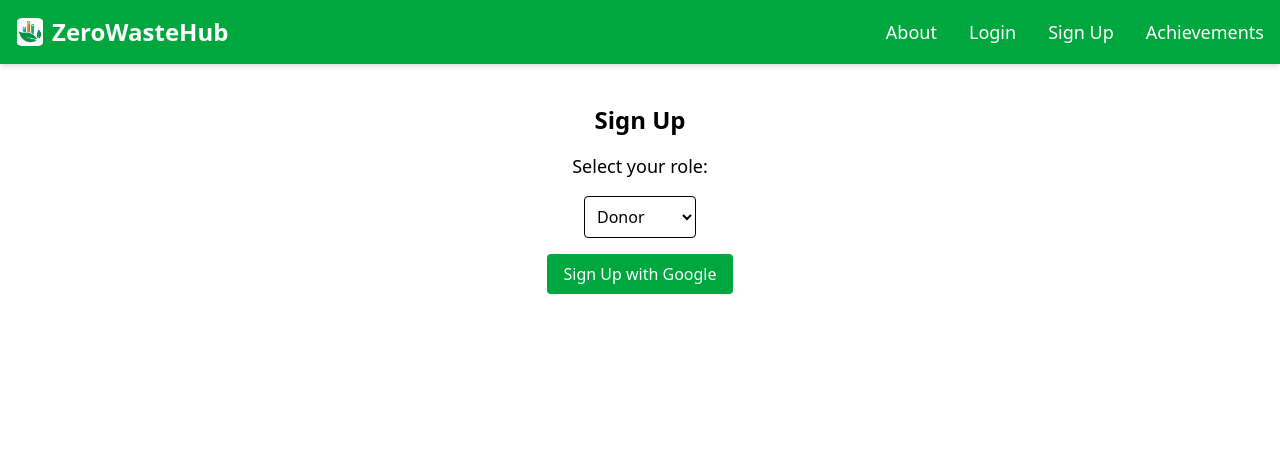
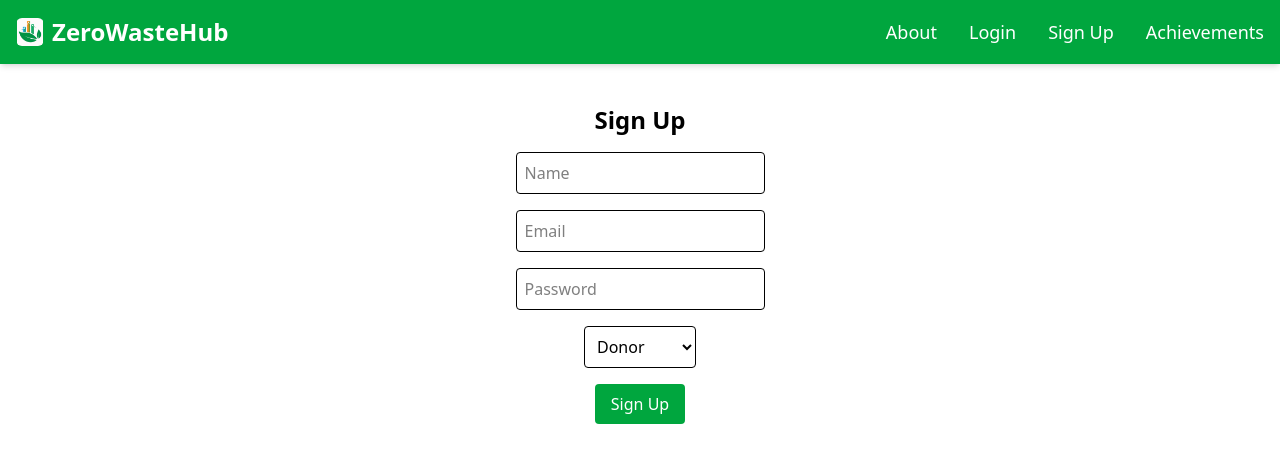
Before and after one commit to im-anjali/ZeroWasteHub, a React (Vite) app in the folder frontend/: page /signup in a window 1280 px wide. Shown: the top 462 px of the page. Built offline with nearby package versions, Linux system fonts and the light colour scheme.

Commit message:
signup and login

```diff
--- a/frontend/package.json
+++ b/frontend/package.json
@@ -12,6 +12,7 @@
   "dependencies": {
     "@headlessui/react": "^2.2.4",
     "@tailwindcss/vite": "^4.1.11",
+    "axios": "^1.10.0",
     "lucide-react": "^0.525.0",
     "react": "^19.1.0",
     "react-dom": "^19.1.0",
--- /dev/null
+++ b/frontend/src/components/AuthForm.jsx
@@ -0,0 +1,75 @@
+import React, { useState } from "react";
+import axios from "axios";
+
+const AuthForm = ({ mode }) => {
+  const [selectedRole, setSelectedRole] = useState("donor");
+  const [email, setEmail] = useState("");
+  const [password, setPassword] = useState("");
+  const [name, setName] = useState("");
+
+  const handleSubmit = async () => {
+    try {
+      const url = `http://localhost:5000/${mode}`;
+      const payload = mode === "signup" ? { name, email, password, role: selectedRole } : { email, password, role: selectedRole };
+      const { data } = await axios.post(url, payload);
+      localStorage.setItem("token", data.token);
+      alert(`${mode} success as ${data.user.role}`);
+      // optionally redirect to dashboard
+    } catch (err) {
+      alert(err.response?.data?.message || "Error occurred");
+    }
+  };
+
+  return (
+    <div className="flex flex-col items-center p-10 space-y-4">
+      <h2 className="text-2xl font-semibold">{mode === "signup" ? "Sign Up" : "Login"}</h2>
+
+      {mode === "signup" && (
+        <input
+          className="border p-2 rounded"
+          type="text"
+          placeholder="Name"
+          value={name}
+          onChange={(e) => setName(e.target.value)}
+        />
+      )}
+
+      <input
+        className="border p-2 rounded"
+        type="email"
+        placeholder="Email"
+        value={email}
+        onChange={(e) => setEmail(e.target.value)}
+      />
+
+      <input
+        className="border p-2 rounded"
+        type="password"
+        placeholder="Password"
+        value={password}
+        onChange={(e) => setPassword(e.target.value)}
+      />
+
+      <select
+        className="border p-2 rounded"
+        value={selectedRole}
+        onChange={(e) => setSelectedRole(e.target.value)}
+      >
+        <option value="admin">Admin</option>
+        <option value="ngo">NGO</option>
+        <option value="donor">Donor</option>
+        <option value="volunteer">Volunteer</option>
+        <option value="receiver">Receiver</option>
+      </select>
+
+      <button
+        className="bg-green-600 text-white px-4 py-2 rounded hover:bg-green-700"
+        onClick={handleSubmit}
+      >
+        {mode === "signup" ? "Sign Up" : "Login"}
+      </button>
+    </div>
+  );
+};
+
+export default AuthForm;
--- a/frontend/src/components/LoginPage.jsx
+++ b/frontend/src/components/LoginPage.jsx
@@ -1,35 +1,8 @@
-import React, { useState } from "react";
+import React from "react";
+import AuthForm from "./AuthForm";
 
 const LoginPage = () => {
-  const [selectedRole, setSelectedRole] = useState("donor");
-
-  const handleLogin = () => {
-    window.location.href = `http://localhost:5000/auth/google?role=${selectedRole}&mode=login`;
-  };
-
-  return (
-    <div className="flex flex-col items-center p-10 space-y-4">
-      <h2 className="text-2xl font-semibold">Login</h2>
-      <label className="text-lg">Select your role:</label>
-      <select
-        className="border p-2 rounded"
-        value={selectedRole}
-        onChange={(e) => setSelectedRole(e.target.value)}
-      >
-        <option value="admin">Admin</option>
-        <option value="ngo">NGO</option>
-        <option value="donor">Donor</option>
-        <option value="volunteer">Volunteer</option>
-        <option value="receiver">Receiver</option>
-      </select>
-      <button
-        className="bg-green-600 text-white px-4 py-2 rounded hover:bg-green-700"
-        onClick={handleLogin}
-      >
-        Login with Google
-      </button>
-    </div>
-  );
+  return <AuthForm mode="login" />;
 };
 
 export default LoginPage;
--- a/frontend/src/components/SignupPage.jsx
+++ b/frontend/src/components/SignupPage.jsx
@@ -1,35 +1,8 @@
-import React, { useState } from "react";
+import React from "react";
+import AuthForm from "./AuthForm";
 
 const SignupPage = () => {
-  const [selectedRole, setSelectedRole] = useState("donor");
-
-  const handleSignup = () => {
-    window.location.href = `http://localhost:5000/auth/google?role=${selectedRole}&mode=signup`;
-  };
-
-  return (
-    <div className="flex flex-col items-center p-10 space-y-4">
-      <h2 className="text-2xl font-semibold">Sign Up</h2>
-      <label className="text-lg">Select your role:</label>
-      <select
-        className="border p-2 rounded"
-        value={selectedRole}
-        onChange={(e) => setSelectedRole(e.target.value)}
-      >
-        <option value="admin">Admin</option>
-        <option value="ngo">NGO</option>
-        <option value="donor">Donor</option>
-        <option value="volunteer">Volunteer</option>
-        <option value="receiver">Receiver</option>
-      </select>
-      <button
-        className="bg-green-600 text-white px-4 py-2 rounded hover:bg-green-700"
-        onClick={handleSignup}
-      >
-        Sign Up with Google
-      </button>
-    </div>
-  );
+  return <AuthForm mode="signup" />;
 };
 
 export default SignupPage;
```
Also changed, not shown: 1 other file (tests, documents, lock files or other folders).
